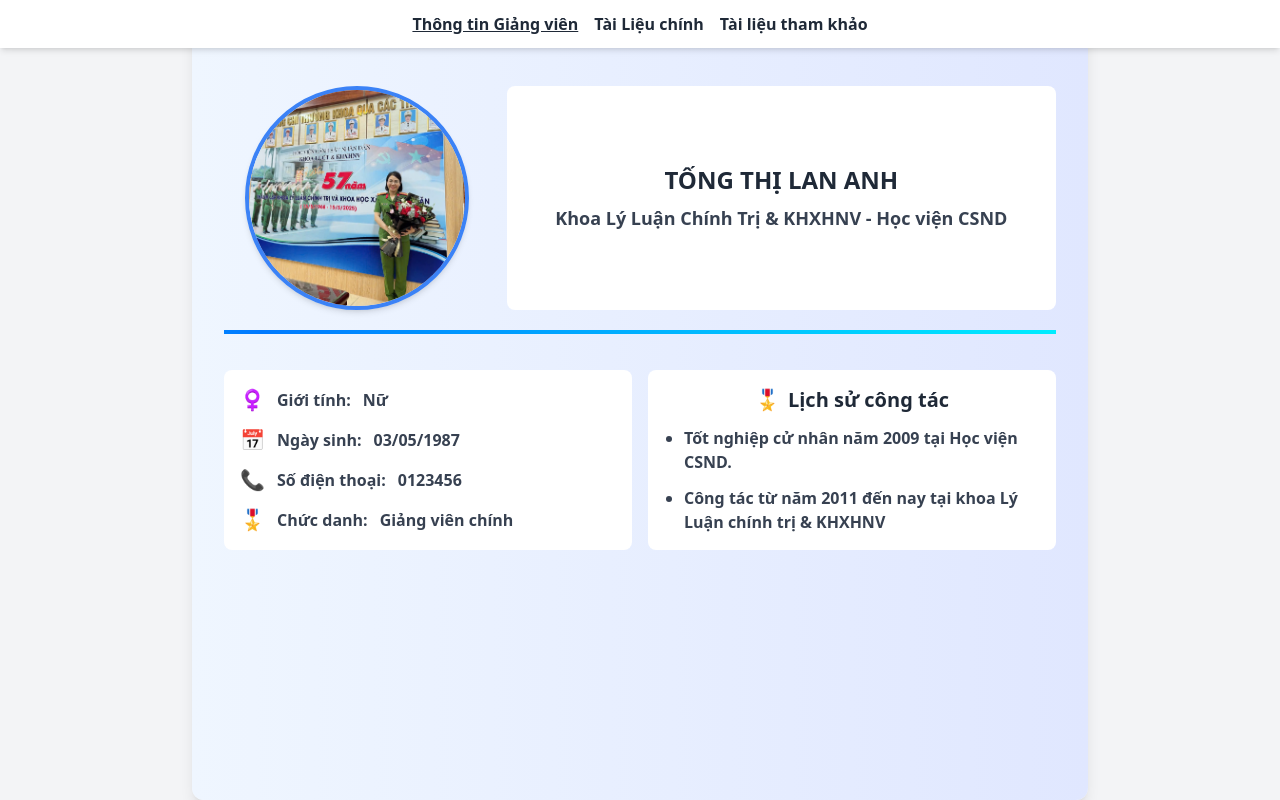
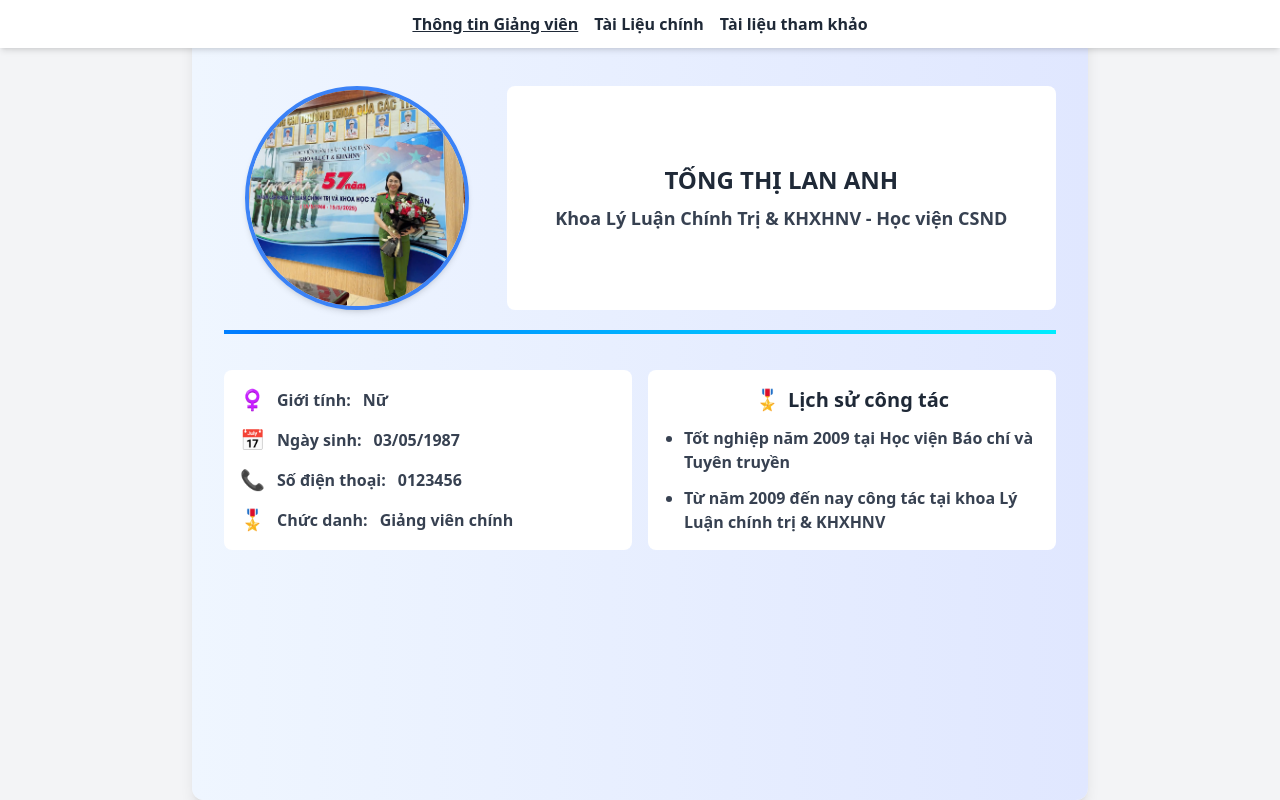
Before and after one commit to Duyhihimh/LanAnhT02, a plain HTML site: page index.html in a window 1280 px wide. Drawn offline with nearby package versions, Linux system fonts and the light colour scheme.

Commit message:
Update index.html

```diff
--- a/index.html
+++ b/index.html
@@ -59,8 +59,8 @@
               <span class="text-emerald-500">🎖️</span>Lịch sử công tác
             </h2>
             <ul class="space-y-3 text-gray-700 list-disc pl-5">
-              <li><span class="font-semibold">Tốt nghiệp cử nhân năm 2009 tại Học viện CSND.</span></li>
-              <li><span class="font-semibold">Công tác từ năm 2011 đến nay tại khoa Lý Luận chính trị & KHXHNV</span></li>
+              <li><span class="font-semibold">Tốt nghiệp năm 2009 tại Học viện Báo chí và Tuyên truyền</span></li>
+              <li><span class="font-semibold">Từ năm 2009 đến nay công tác tại khoa Lý Luận chính trị & KHXHNV</span></li>
             </ul>
           </div>
         </div>
```
